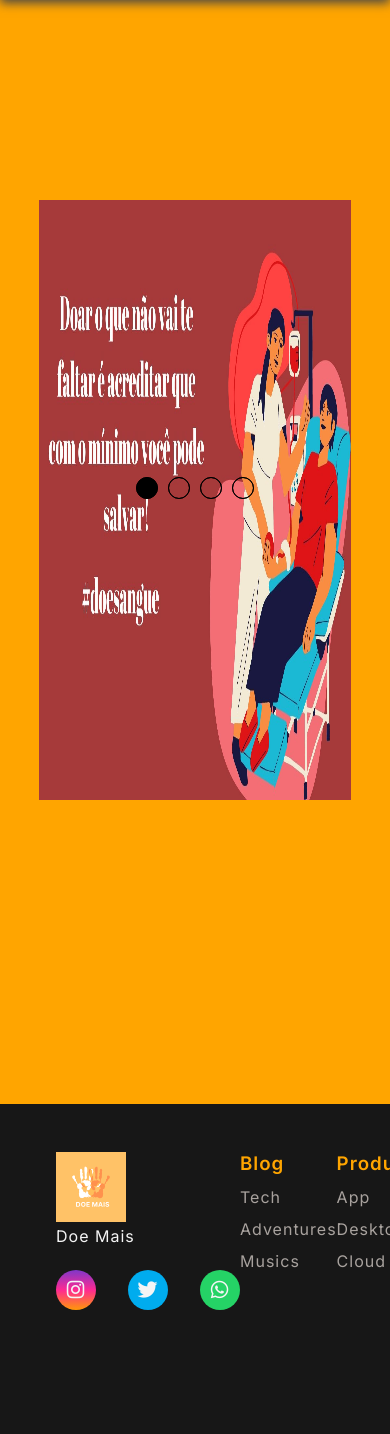
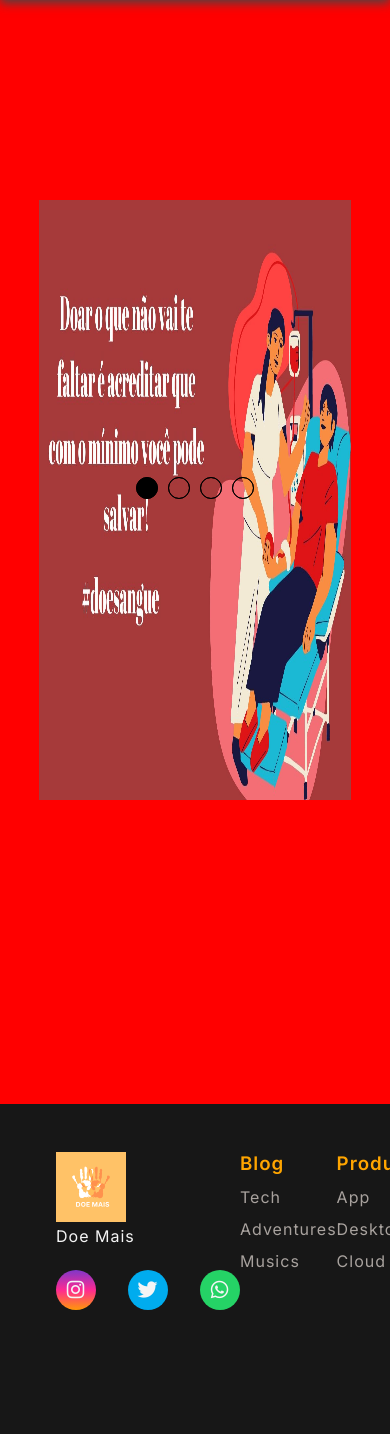
Before and after one commit to pazin609/Reposiorio_Doe_Mais, a PHP site: page / in a window 390 px wide; the page is wider, and only the part inside the window is pictured. Shown: the part 108-1542 px from the top of that part. Run offline with PHP 8.4, Linux system fonts and the light colour scheme.

Commit message:
v17
17 commit

```diff
--- a/Páginas CSS/estilo.css
+++ b/Páginas CSS/estilo.css
@@ -9,7 +9,7 @@
 }
 
 body{
-    background-color: orange;
+    background-color: red;
 }
 
 /* Menu Responsivo */
@@ -89,7 +89,7 @@ body{
 
      @media screen and(max-width: 730px) {
         .nav-bar{
-            padding: 1.5rem 4rem;
+            padding: 1rem 3rem;
 
         }
         .nav-iten{
```
